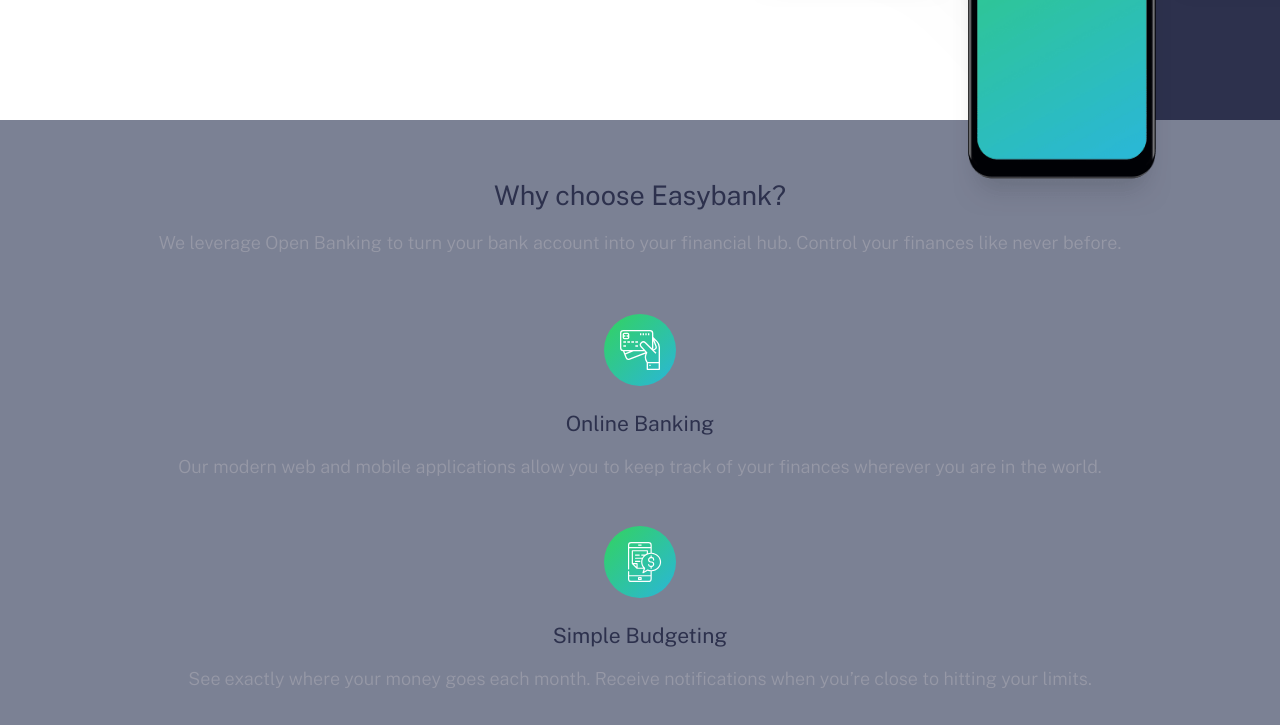
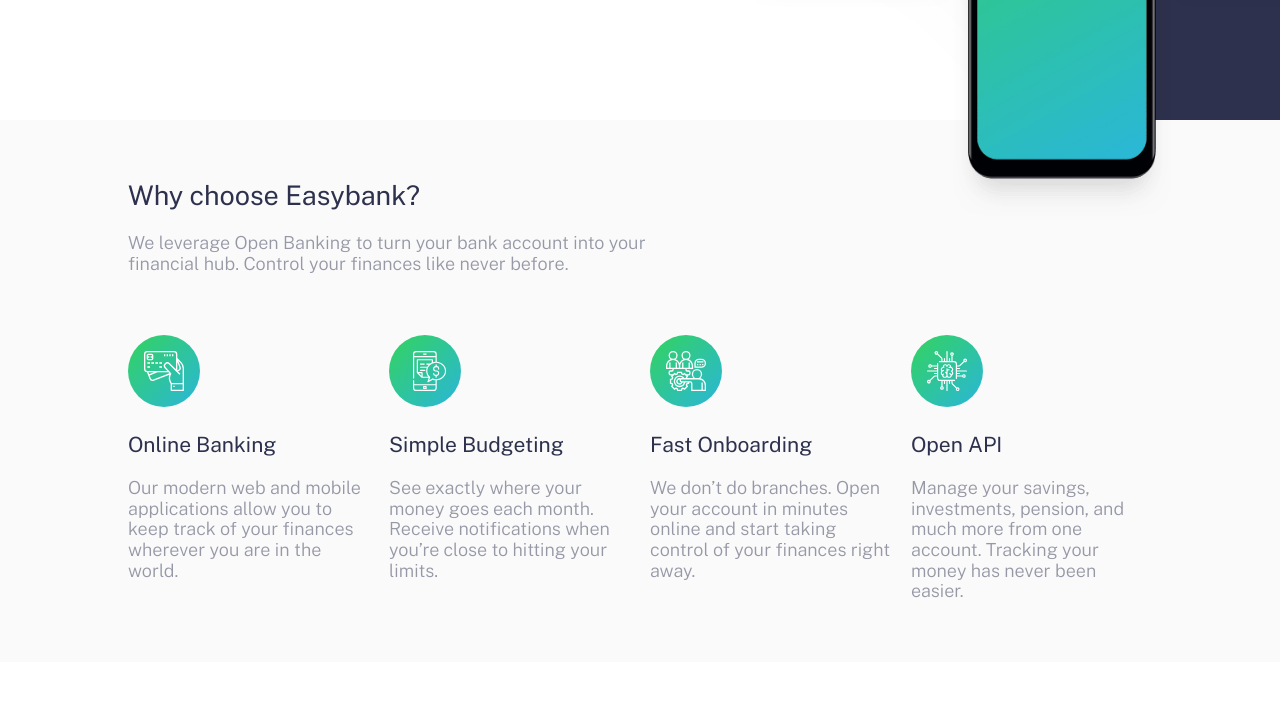
Before and after one commit to EdisonPadilla/easybank-landing-page-solution, a plain HTML site: page index.html in a window 1280 px wide. Shown: the part 680-1405 px from the top of the page. Drawn offline with nearby package versions, Linux system fonts and the light colour scheme.

Commit message:
features layout, desktop version

```diff
--- a/css/main_style.css
+++ b/css/main_style.css
@@ -406,6 +406,26 @@ footer .copyright {
   }
 
   main .features-container {
-    background-color: #7b8194;
+    padding-left: 10%;
+    padding-right: 10%;
+    text-align: left;
+    /* background-color: #7b8194; */
+  }
+
+  .features-container .features-box {
+    display: grid;
+    grid-template-columns: repeat(4, 1fr);
+    gap: 20px;
+  }
+
+  .features-container .paragraph {
+    width: 56%;
+  }
+
+  .features-container .feature-box:not(:last-child) {
+    margin-bottom: 0;
+  }
+
+  .feature-box .description {
   }
 }
--- a/index.html
+++ b/index.html
@@ -85,12 +85,13 @@
             We leverage Open Banking to turn your bank account into your
             financial hub. Control your finances like never before.
           </p>
+          <div class="features-box">
             <div class="feature-box">
               <img class="img" src="./images/icon-online.svg" alt="" />
               <h3 class="title">Online Banking</h3>
               <p class="description">
-              Our modern web and mobile applications allow you to keep track of
-              your finances wherever you are in the world.
+                Our modern web and mobile applications allow you to keep track
+                of your finances wherever you are in the world.
               </p>
             </div>
             <div class="feature-box">
@@ -113,9 +114,10 @@
               <img src="./images/icon-api.svg" alt="" />
               <h3 class="title">Open API</h3>
               <p class="description">
-              Manage your savings, investments, pension, and much more from one
-              account. Tracking your money has never been easier.
+                Manage your savings, investments, pension, and much more from
+                one account. Tracking your money has never been easier.
               </p>
+            </div>
           </div>
         </section>
         <section class="articles-container">
```
Lines whose indentation alone changed are shown as unchanged.
